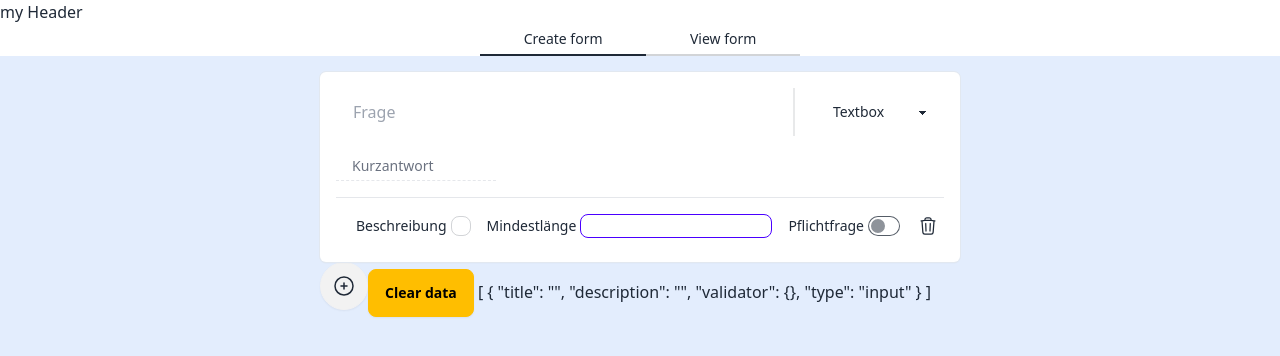
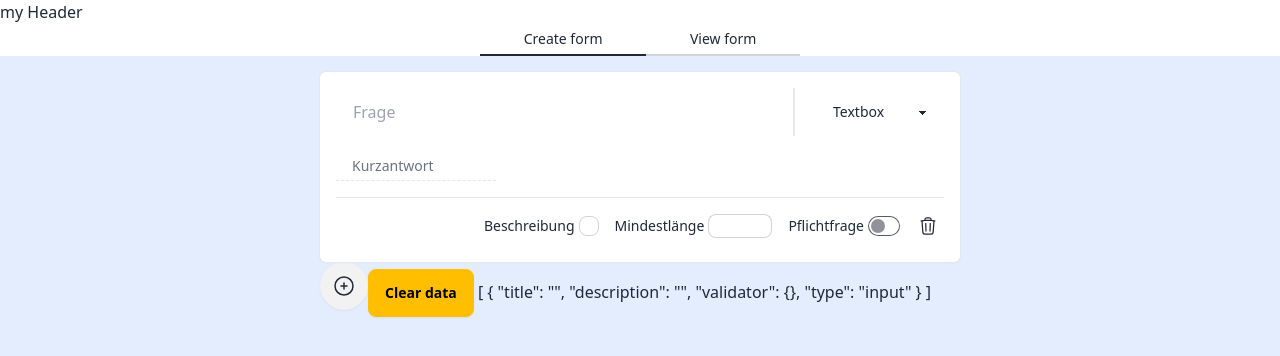
Before and after one commit to dgschel/EasySurvey, an Angular app: page /home in a window 1280 px wide. Both pictures are taken after a click on the button 344 px from the left and 96 px from the top of the page. Shown: the top 356 px of the page. Built offline with nearby package versions, Linux system fonts and the light colour scheme.

Commit message:
add styling and translation

```diff
--- a/src/app/shared/feature/create-survey-group/create-survey-group.component.html
+++ b/src/app/shared/feature/create-survey-group/create-survey-group.component.html
@@ -20,7 +20,7 @@
       <div class="form-control">
         <label class="label cursor-pointer">
           <span class="label-text mr-1">Mindestlänge</span>
-          <input type="number" class="input input-xs input-primary w-min" #minlength
+          <input type="number" max="10" class="input input-xs input-bordered w-16" #minlength
             (change)="setMinlengthValidator(minlength.valueAsNumber)" />
         </label>
       </div>
--- a/src/app/shared/feature/create-survey-group/create-survey-group.component.ts
+++ b/src/app/shared/feature/create-survey-group/create-survey-group.component.ts
@@ -62,12 +62,12 @@ export class CreateSurveyGroupComponent {
 
   setMinlengthValidator(value: number) {
     if (value < 1) this.surveyBaseModel.deleteValidator('minLength');
-    else this.surveyBaseModel.updateValidator({ minLength: { message: `Answer must be at least ${value} characters long `, value } });
+    else this.surveyBaseModel.updateValidator({ minLength: { message: `Antwort muss mindestens ${value} Zeichen lang sein`, value } });
   }
 
   setRequiredValidator(checked: boolean) {
     checked
-      ? this.surveyBaseModel.updateValidator({ required: { message: 'This field is required' } })
+      ? this.surveyBaseModel.updateValidator({ required: { message: 'Dieses Feld ist erforderlich' } })
       : this.surveyBaseModel.deleteValidator('required');
   }
 
```
